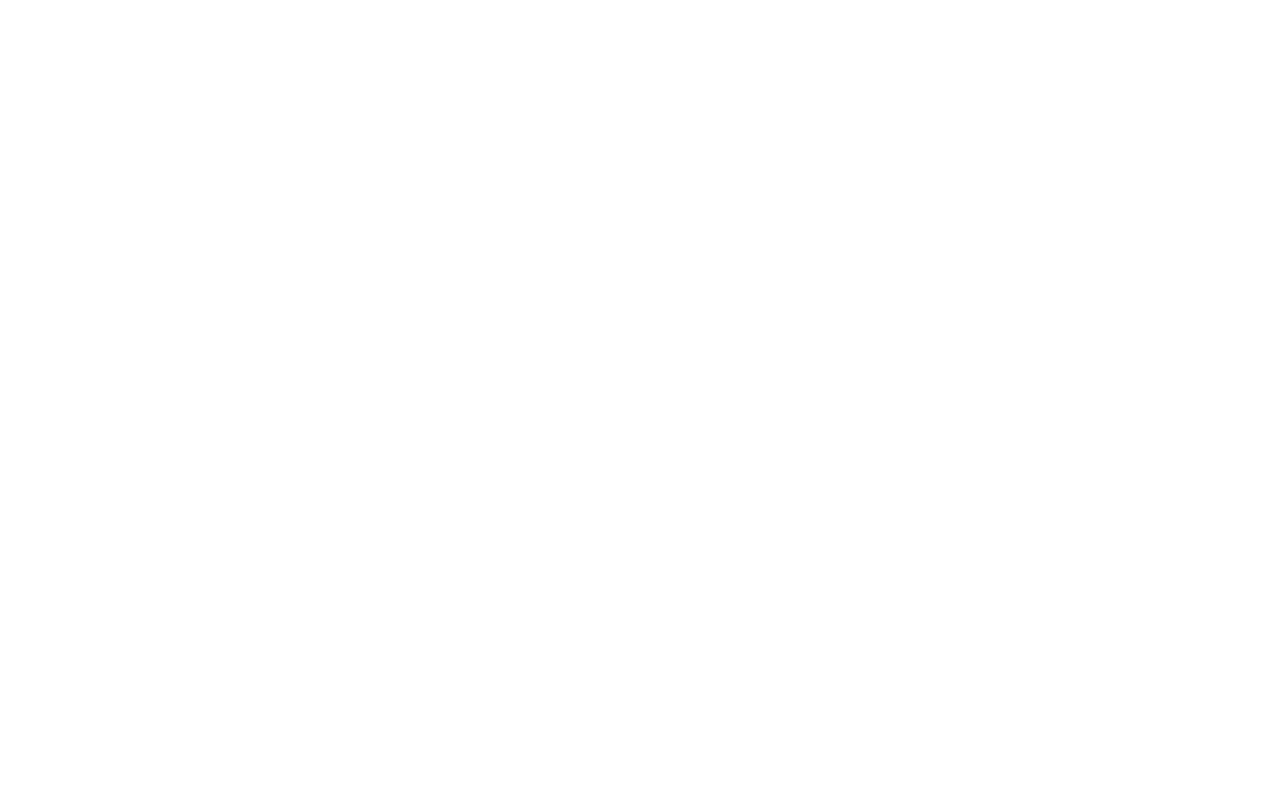
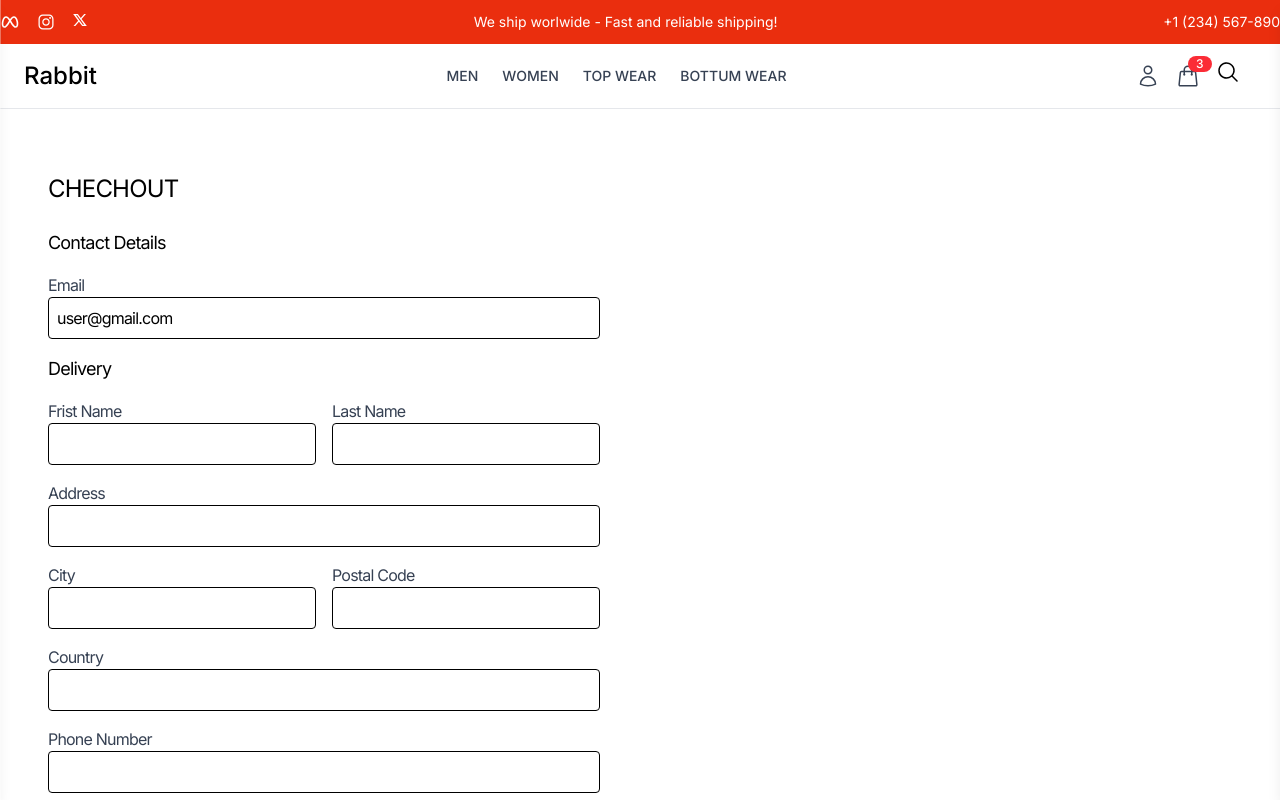
Before and after one commit to pvariya/E-commerce, a React (Vite) app in the folder frontend/: page /checkout in a window 1280 px wide. Before the commit this address had no page. Shown: the top 800 px of the page. Built offline with nearby package versions, Linux system fonts and the light colour scheme.

Commit message:
payment error

```diff
--- a/frontend/package.json
+++ b/frontend/package.json
@@ -10,6 +10,7 @@
     "preview": "vite preview"
   },
   "dependencies": {
+    "@paypal/react-paypal-js": "^8.8.2",
     "@tailwindcss/vite": "^4.0.8",
     "react": "^18.3.1",
     "react-dom": "^18.3.1",
--- a/frontend/src/App.jsx
+++ b/frontend/src/App.jsx
@@ -9,6 +9,7 @@
 import Register from "./pages/Register";
 import CollectionPage from "./pages/CollectionPage";
 import ProductDetails from "./components/Products/ProductDetails";
+import Checkout from "./components/Cart/Checkout";
 
 function App() {
   return (
@@ -22,6 +23,7 @@
           <Route path="/register" element={<Register />} />
           <Route path="/collection/:collection" element={<CollectionPage />} />
           <Route path="product/:id" element={<ProductDetails />} />
+        <Route path="/checkout" element={<Checkout/>}/>
         </Route>
       </Routes>
     </BrowserRouter>
--- /dev/null
+++ b/frontend/src/components/Cart/Checkout.jsx
@@ -0,0 +1,212 @@
+import React, { useState } from "react";
+import { useNavigate } from "react-router-dom";
+import PayPalBtn from "./PayPalBtn";
+const cart = {
+  products: [
+    {
+      name: "Product 1",
+      price: 100,
+
+      size: "m",
+      color: "red",
+      image: "https://picsum.photos/200?random=1",
+    },
+    {
+      name: "Product 1",
+      price: 100,
+      size: "m",
+      color: "red",
+      image: "https://picsum.photos/200?random=2",
+    },
+  ],
+  totalprice: 100,
+};
+const Checkout = () => {
+  const navigate = useNavigate();
+  const [checkoutId, setCheckoutId] = useState(null);
+  const [shippingAddress, setShippingAddress] = useState({
+    fristName: "",
+    lastName: "",
+    phone: "",
+    address: "",
+    city: "",
+    postalCode: "",
+    country: "",
+  });
+
+  const handalCreateCheckout = (e) => {
+    e.preventDefault();
+    setCheckoutId(1234);
+    navigate(`/order-confirmation`);
+  };
+
+  const handlePaymentSuccess = (details) => {
+    console.log("payment success", details);
+    navigate(`/order-confirmation`);
+  };
+  return (
+    <div className="grid grid-cols-1 lg:grid-cols-2 gap-8 max-w-7xl mx-auto py-10 px-6 tracking-tighter">
+      <div className="bg-white rounded-lg p-6">
+        <h2 className="text-2xl uppercase mb-6">Chechout</h2>
+        <form onSubmit={handalCreateCheckout}>
+          <h3 className="text-lg mb-4">Contact Details</h3>
+          <div className="mb-4">
+            <label className="block text-gray-700">Email</label>
+            <input
+              type="email"
+              value="user@gmail.com"
+              className="w-full p-2 border rounded"
+              disabled
+            />
+          </div>
+          <h3 className="text-lg mb-4">Delivery</h3>
+          <div className="mb-4 grid grid-cols-2 gap-4">
+            <div>
+              <label className="block text-gray-700">Frist Name</label>
+              <input
+                type="text"
+                className="w-full p-2 border rounded"
+                value={shippingAddress.fristName}
+                onChange={(e) =>
+                  setShippingAddress({
+                    ...shippingAddress,
+                    fristName: e.target.value,
+                  })
+                }
+                required
+              />
+            </div>
+
+            <div>
+              <label className="block text-gray-700">Last Name</label>
+              <input
+                type="text"
+                className="w-full p-2 border rounded"
+                value={shippingAddress.lastName}
+                onChange={(e) =>
+                  setShippingAddress({
+                    ...shippingAddress,
+                    lastName: e.target.value,
+                  })
+                }
+                required
+              />
+            </div>
+          </div>
+
+          <div className="mb-4">
+            <label className="block text-gray-700">Address</label>
+            <input
+              type="text"
+              value={shippingAddress.address}
+              onChange={(e) =>
+                setShippingAddress({
+                  ...shippingAddress,
+                  address: e.target.value,
+                })
+              }
+              className="w-full p-2 border rounded"
+              required
+            />
+          </div>
+
+          <div className="mb-4 grid grid-cols-2 gap-4">
+            <div>
+              <label className="block text-gray-700">City</label>
+              <input
+                type="text"
+                className="w-full p-2 border rounded"
+                value={shippingAddress.city}
+                onChange={(e) =>
+                  setShippingAddress({
+                    ...shippingAddress,
+                    city: e.target.value,
+                  })
+                }
+                required
+              />
+            </div>
+            <div>
+              <label className="block text-gray-700">Postal Code</label>
+              <input
+                type="text"
+                className="w-full p-2 border rounded"
+                value={shippingAddress.postalCode}
+                onChange={(e) =>
+                  setShippingAddress({
+                    ...shippingAddress,
+                    postalCode: e.target.value,
+                  })
+                }
+                required
+              />
+            </div>
+          </div>
+
+          <div className="mb-4">
+            <label className="block text-gray-700">Country</label>
+            <input
+              type="text"
+              value={shippingAddress.country}
+              onChange={(e) =>
+                setShippingAddress({
+                  ...shippingAddress,
+                  country: e.target.value,
+                })
+              }
+              className="w-full p-2 border rounded"
+              required
+            />
+          </div>
+
+          <div className="mb-4">
+            <label className="block text-gray-700">Phone Number</label>
+            <input
+              type="tel"
+              value={shippingAddress.phone}
+              onChange={(e) =>
+                setShippingAddress({
+                  ...shippingAddress,
+                  phone: e.target.value,
+                })
+              }
+              className="w-full p-2 border rounded"
+              required
+            />
+          </div>
+
+          <div className="mt-6">
+          <button
+                type="submit"
+                className="w-full bg-black text-white py-3 rounded"
+                onClick={() => setCheckoutId(true)}
+
+              >
+                Continue to Payment
+              </button>
+            {/* {!checkoutId ? (
+              <button
+                type="submit"
+                className="w-full bg-black text-white py-3 rounded"
+                onClick={() => setCheckoutId(true)}
+              >
+                Continue to Payment
+              </button>
+            ) : (
+              <div>
+                <h3 className="text-lg mb-4">Pay With PayPal</h3>
+                <PayPalBtn
+                  amount={100}
+                  onSuccess={handlePaymentSuccess}
+                  onError={() => alert("Payment failed. Please try again")}
+                />
+              </div>
+            )} */}
+          </div>
+        </form>
+      </div>
+    </div>
+  );
+};
+
+export default Checkout;
--- /dev/null
+++ b/frontend/src/components/Cart/PayPalBtn.jsx
@@ -0,0 +1,28 @@
+import React from "react";
+import { PayPalScriptProvider, PayPalButtons } from "@paypal/react-paypal-js";
+
+const PayPalBtn = ({ amount, onSuccess, onError }) => {
+  return (
+    <PayPalScriptProvider
+      options={{
+        "clientId":
+          "AUFwloPFeAwTPQbecrORAPHbHOZK_rNxJ1tsZMFaT28oAxFTUxWi2Gl1dRiG5Mu8f9R2RPH-O4B8T5VJ",
+      }}
+    >
+      <PayPalButtons
+        style={{ layout: "vertical" }}
+        createOrder={(data, actions) => {
+          return actions.order.create({
+            purchase_units: [{ amount: { value: amount } }],
+          });
+        }}
+        onApprove={(data, actions) => {
+          return actions.order.capture().then(onSuccess);
+        }}
+        onError={onError}
+      />
+    </PayPalScriptProvider>
+  );
+};
+
+export default PayPalBtn;
--- a/frontend/src/components/Layout/CartDrwer.jsx
+++ b/frontend/src/components/Layout/CartDrwer.jsx
@@ -1,8 +1,13 @@
 import React, { useState } from "react";
 import { IoMdClose } from "react-icons/io";
 import CartContents from "../Cart/CartContents";
+import { useNavigate } from "react-router-dom";
 
 const CartDrwer = ({ drawerOpen, toggleCartDrawer }) => {
+  const navigate = useNavigate()
+  const handalCheckout=()=>{
+    navigate('/checkout')
+  }
   return (
     <div
       className={`fixed top-0 right-0 w-3/4 sm:w-1/2 md:[30rem] h-full bg-white shadow-lg transform transition-transform duration-300 flex flex-col z-50 ${
@@ -22,7 +27,9 @@
       </div>
 
       <div className="p-4 bg-white sticky bottom-0">
-        <button className="w-full bg-black text-white py-3 rounded-lg font-semibold hover:bg-gray-800 transition">
+        <button
+          onClick={handalCheckout}
+        className="w-full bg-black text-white py-3 rounded-lg font-semibold hover:bg-gray-800 transition">
           Chackout
         </button>
         <p className="text-sm tracking-tighter text-gray-500 mt-2 text-center">
```
Also changed, not shown: 1 other file (tests, documents, lock files or other folders).
